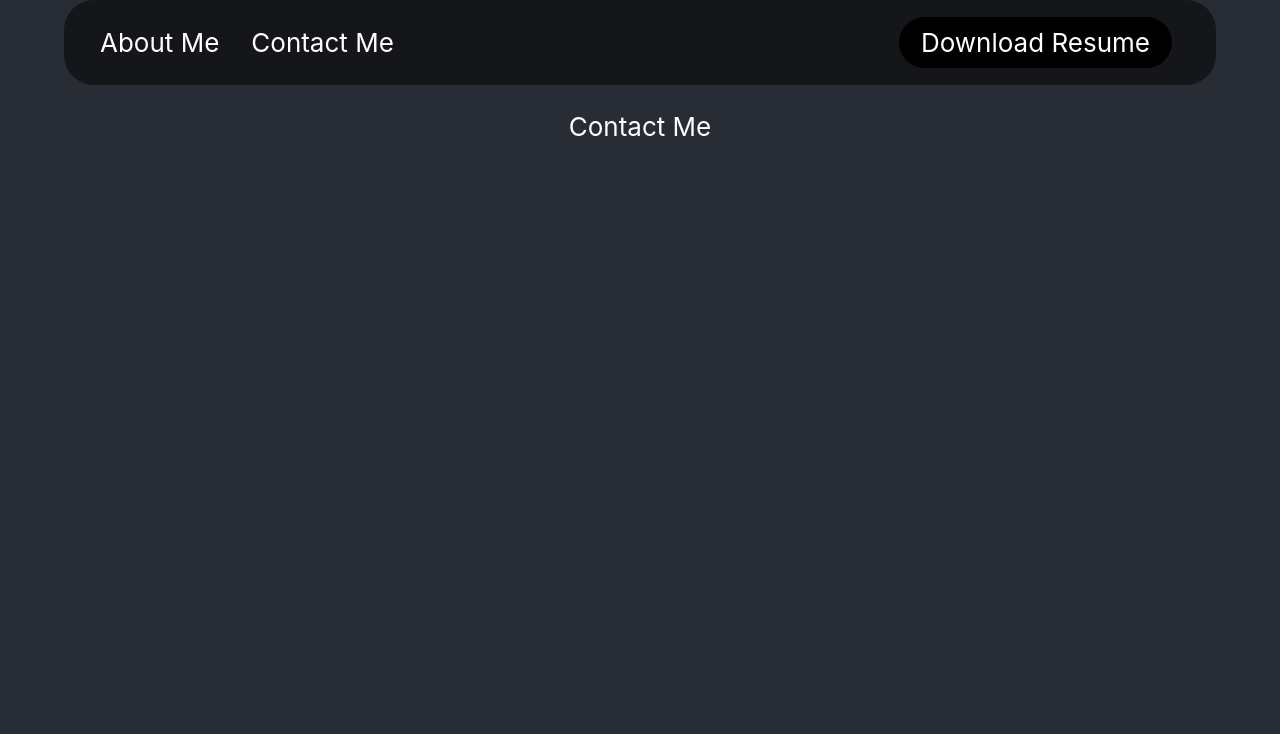
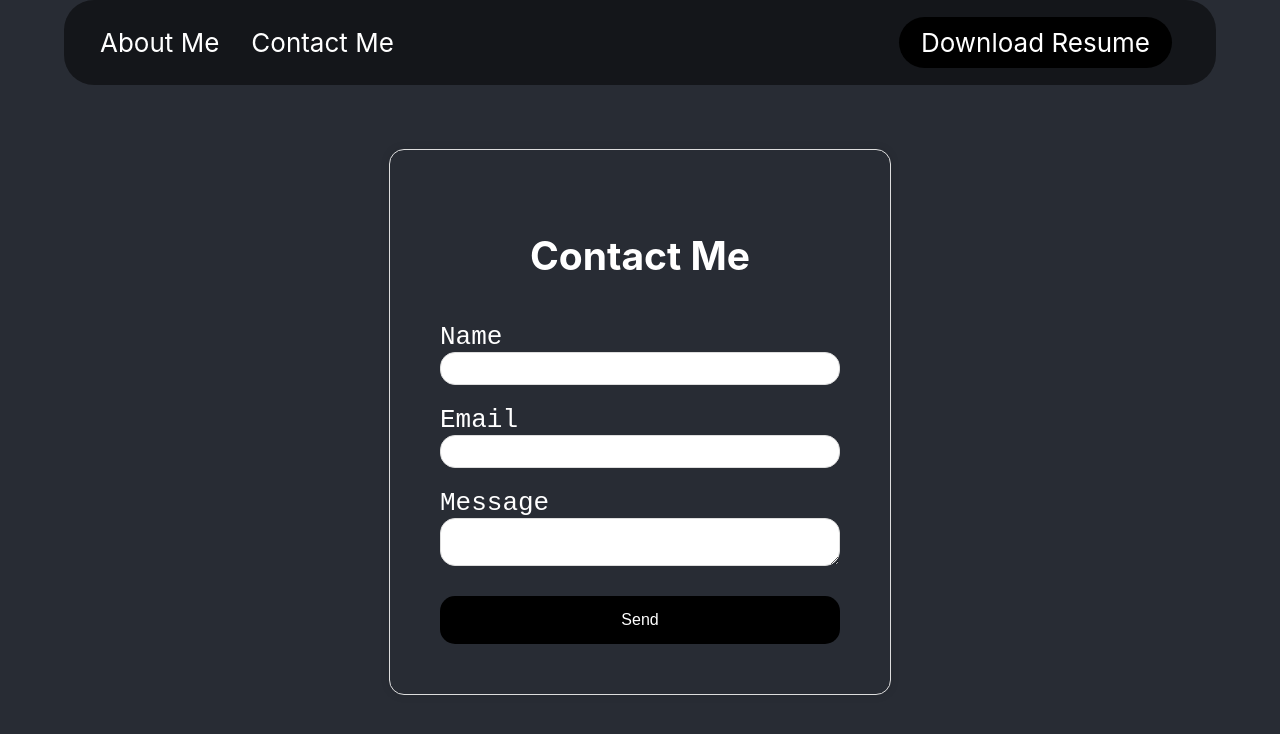
Before and after one commit to AtaSahin/personal-website, a React (Create React App) app: page /contact-me in a window 1280 px wide. Shown: the top 734 px of the page. Built offline with nearby package versions, Linux system fonts and the light colour scheme.

Commit message:
contact form integrated with emailJS

```diff
--- a/package.json
+++ b/package.json
@@ -3,6 +3,7 @@
   "version": "0.1.0",
   "private": true,
   "dependencies": {
+    "@emailjs/browser": "^3.12.1",
     "@testing-library/jest-dom": "^5.17.0",
     "@testing-library/react": "^13.4.0",
     "@testing-library/user-event": "^13.5.0",
@@ -10,7 +11,7 @@
     "react-dom": "^18.2.0",
     "react-icons": "^5.0.1",
     "react-router-dom": "^6.21.3",
-    "react-scripts": "5.0.1",
+    "react-scripts": "^5.0.1",
     "styled-components": "^5.3.11",
     "web-vitals": "^2.1.4"
   },
--- a/src/components/SkillsSection.js
+++ b/src/components/SkillsSection.js
@@ -1,11 +1,9 @@
-// SkillsSection.js
 import React from "react";
 
 const SkillsSection = () => {
   return (
     <section className="skills-section">
       <h2>Skills</h2>
-      {/* Add your skills details and animations here */}
     </section>
   );
 };
--- a/src/components/WorkExperienceSection.js
+++ b/src/components/WorkExperienceSection.js
@@ -1,11 +1,9 @@
-// WorkExperienceSection.js
 import React from "react";
 
 const WorkExperienceSection = () => {
   return (
     <section className="work-experience-section">
       <h2>Work Experience</h2>
-      {/* Add your work experience details and animations here */}
     </section>
   );
 };
--- /dev/null
+++ b/src/pages/ContactForm.css
@@ -0,0 +1,56 @@
+.contact-form-container {
+  max-width: 400px;
+  margin: 5% auto;
+  padding: 50px;
+  border: 1px solid #ddd;
+  border-radius: 15px;
+  box-shadow: 0 0 10px rgba(0, 0, 0, 0.1);
+  transition: transform 0.5s ease-in-out;
+}
+
+.contact-form-container:hover {
+  transform: scale(1.05);
+}
+
+form {
+  display: flex;
+  flex-direction: column;
+}
+
+label {
+  font-family: "Courier New", Courier, monospace;
+  margin-top: 10px;
+  color: #ffffff;
+  text-align: left;
+}
+
+input,
+textarea {
+  margin-bottom: 10px;
+  padding: 8px;
+  border: 1px solid #ddd;
+  border-radius: 15px;
+  transition: border-color 0.3s ease-in-out;
+}
+
+input:focus,
+textarea:focus {
+  border-color: #007bff;
+}
+
+button {
+  background-color: #000000;
+  color: #fff;
+  margin-top: 5%;
+  padding: 15px;
+  border: none;
+  border-radius: 15px;
+  cursor: pointer;
+  font-size: 16px;
+  transition: background-color 0.3s ease-in-out;
+}
+
+button:hover {
+  background-color: #ffffff;
+  color: #000000;
+}
--- a/src/pages/ContactMe.js
+++ b/src/pages/ContactMe.js
@@ -1,11 +1,46 @@
-import React from "react";
+// ContactForm.js
+import React, { useRef, useState } from "react";
+import emailjs from "@emailjs/browser";
+import "./ContactForm.css";
 
-function ContactMe(props) {
+export const ContactMe = () => {
+  const form = useRef();
+
+  const sendEmail = (e) => {
+    e.preventDefault();
+
+    emailjs
+      .sendForm(
+        "service_jgnfkqw",
+        "template_75w11f6",
+        form.current,
+        "-UDGnhZXQBeprIFi7"
+      )
+      .then(
+        (result) => {
+          console.log(result.text);
+        },
+        (error) => {
+          console.log(error.text);
+        }
+      );
+  };
   return (
-    <div>
-      <p>Contact Me</p>
+    <div className="contact-form-container">
+      <h2>Contact Me</h2>
+      <form ref={form} onSubmit={sendEmail}>
+        <label>Name</label>
+        <input type="text" name="user_name" />
+        <label>Email</label>
+        <input type="email" name="user_email" />
+        <label>Message</label>
+        <textarea name="message" />
+        <button type="submit" value="Send">
+          Send
+        </button>
+      </form>
     </div>
   );
-}
+};
 
 export default ContactMe;
```
Also changed, not shown: 2 other files (tests, documents, lock files or other folders).
